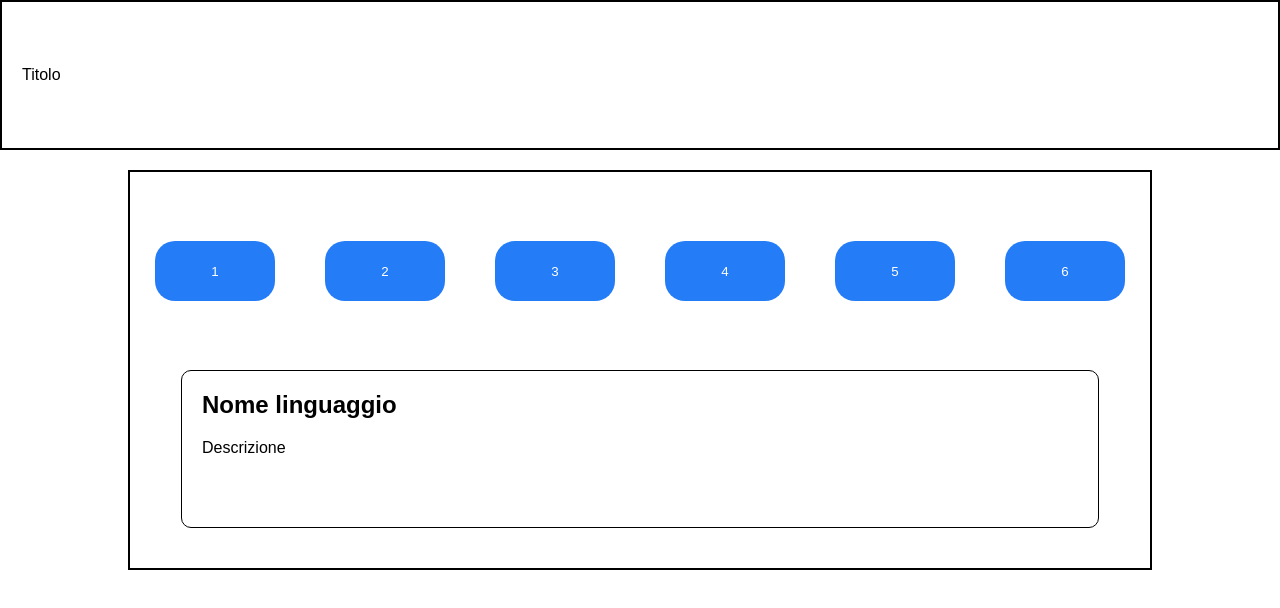
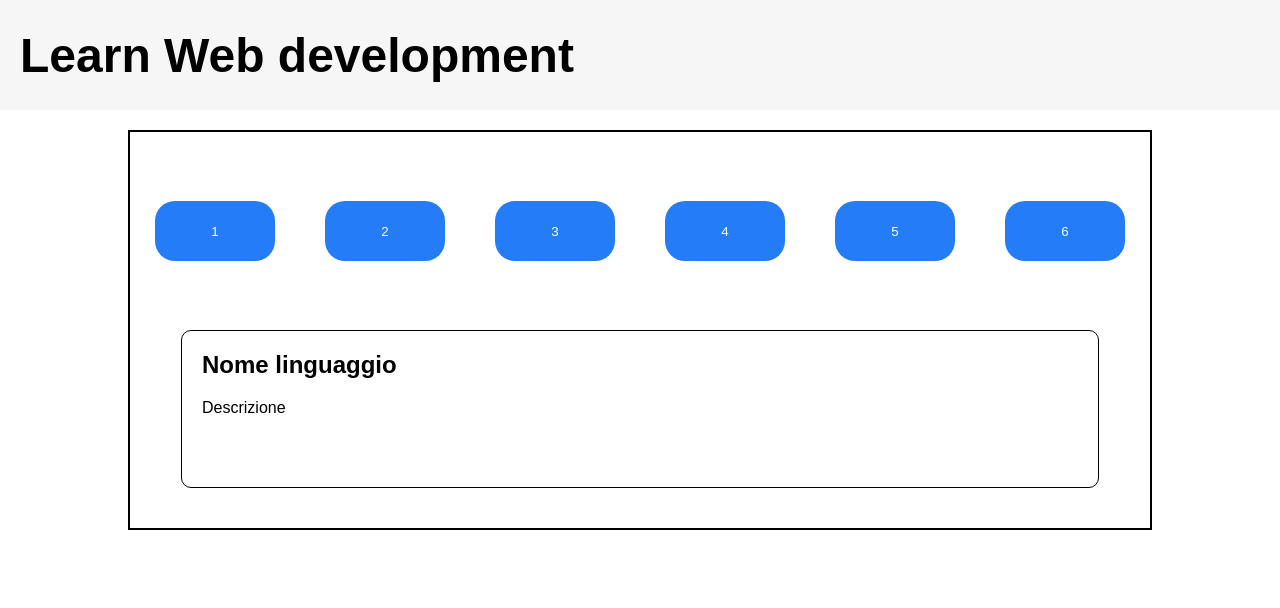
Before and after one commit to NotAlex575/react-use-state, a React (Vite) app: page / in a window 1280 px wide. Shown: the top 608 px of the page. Built offline with nearby package versions, Linux system fonts and the light colour scheme.

Commit message:
completato parte header con titolo

```diff
--- a/src/components/Header.jsx
+++ b/src/components/Header.jsx
@@ -2,7 +2,7 @@ const Header = () =>{
     return(
         <header>
             <div className="titolo">
-                Titolo
+                <h1>Learn Web development</h1>
             </div>
         </header>
     )
--- a/src/index.css
+++ b/src/index.css
@@ -4,26 +4,22 @@
   box-sizing: border-box;
 }
 
-/*FLEX*/
-
-
-
-
 
 /*HEADER*/
 
 header{
   width: 100%;
-  height: 150px;
-  border: 2px solid black;
+  height: 110px;
+  background-color: rgb(246, 246, 246);;
   font-family: sans-serif;
+  font-size: x-large;
 }
 
 .titolo{
   display: flex;
   align-items: center;
   margin-left: 20px;
-  width: 40%;
+  width: 50%;
   height: 100%;
   color: black;
 }
```
